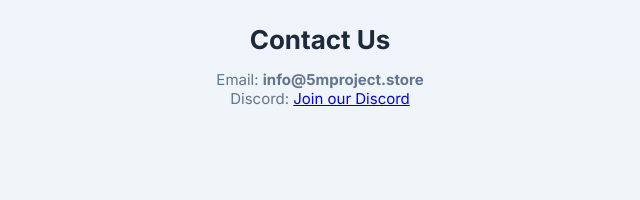
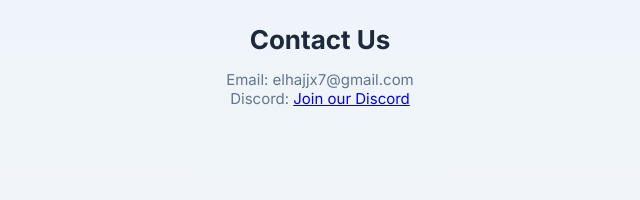
Before and after one commit to 5M-Project/5mstore, a plain HTML site: page index.html in a window 1280 px wide. Shown: the part 1240-1440 px from the top of the page, 320-960 px from the left. Drawn offline with Linux system fonts and the light colour scheme.

Commit message:
Add files via upload
update site

```diff
--- a/index.html
+++ b/index.html
@@ -270,7 +270,7 @@
     <!-- Contact -->
     <section id="contact" class="contact">
       <h2>Contact Us</h2>
-      <p>Email: <strong>info@5mproject.store</strong><br>
+      <p>Email: <strong></strong>elhajjx7@gmail.com<br>
          Discord: <a href="https://discord.gg/tcQxwkWKft" target="_blank">Join our Discord</a></p>
     </section>
   </main>
```
